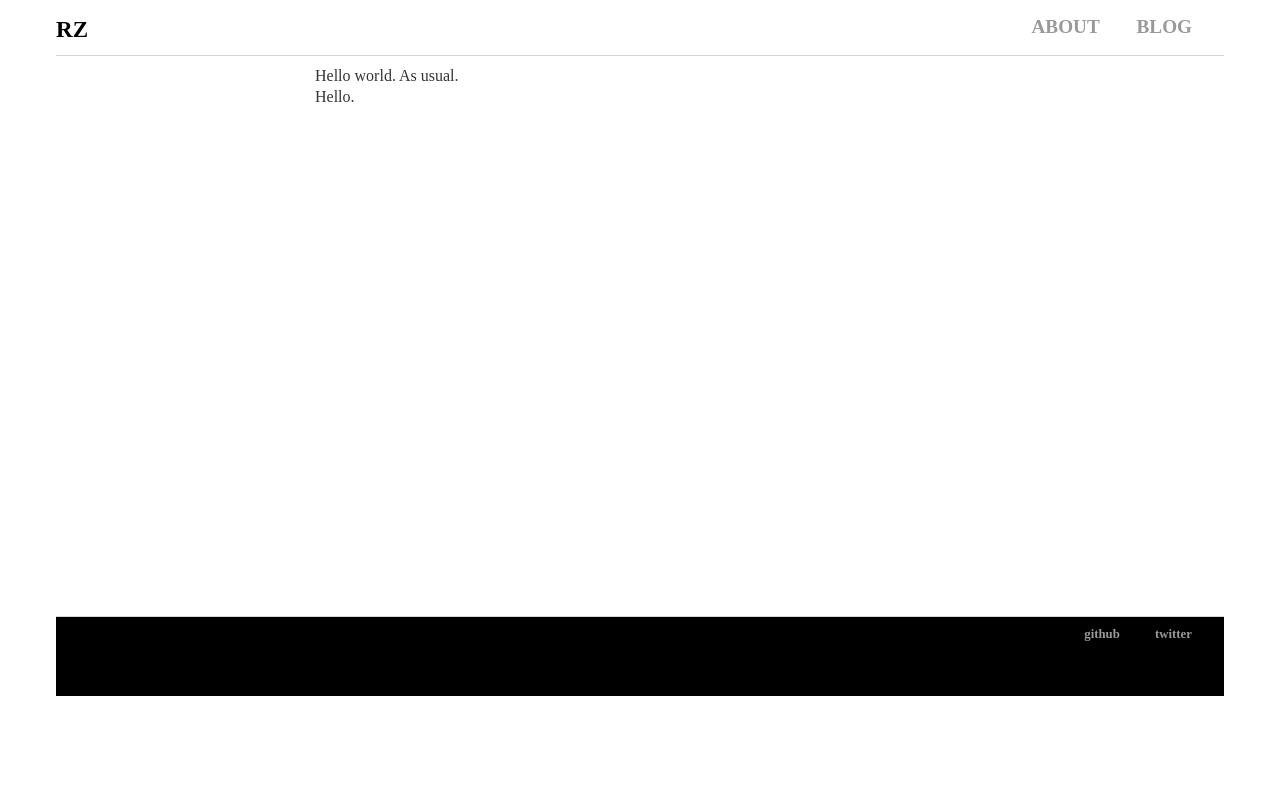
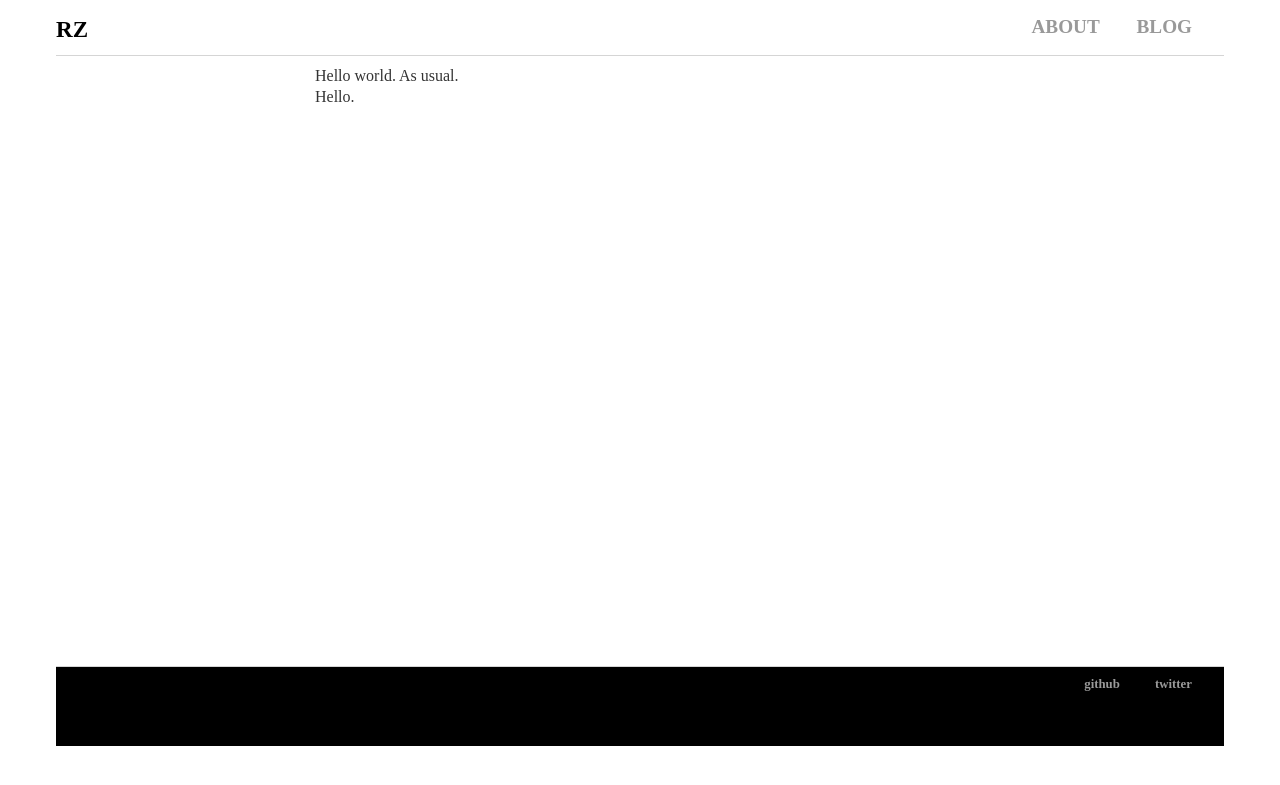
Before and after one commit to rnfitriansyah/rnfitriansyah.github.io, a Jekyll site: the page built from _posts/2020-10-27-rizki-first-site.md, in a window 1280 px wide. Shown: the top 785 px of the page. Built offline with Jekyll 4.4.1, drawn with Linux system fonts in a browser that asks for light colours.

Commit message:
Update responsive.css

```diff
--- a/css/responsive.css
+++ b/css/responsive.css
@@ -145,6 +145,7 @@ footer {
 
     main {
         max-width: 600px;
+        min-height: 600px;
         margin: 0 auto 0;
     }
 }
@@ -159,6 +160,7 @@ footer {
     }
     main {
         max-width: 650px;
+        min-height: 600px;
         margin: 0 auto 0;
     }
 }
```
